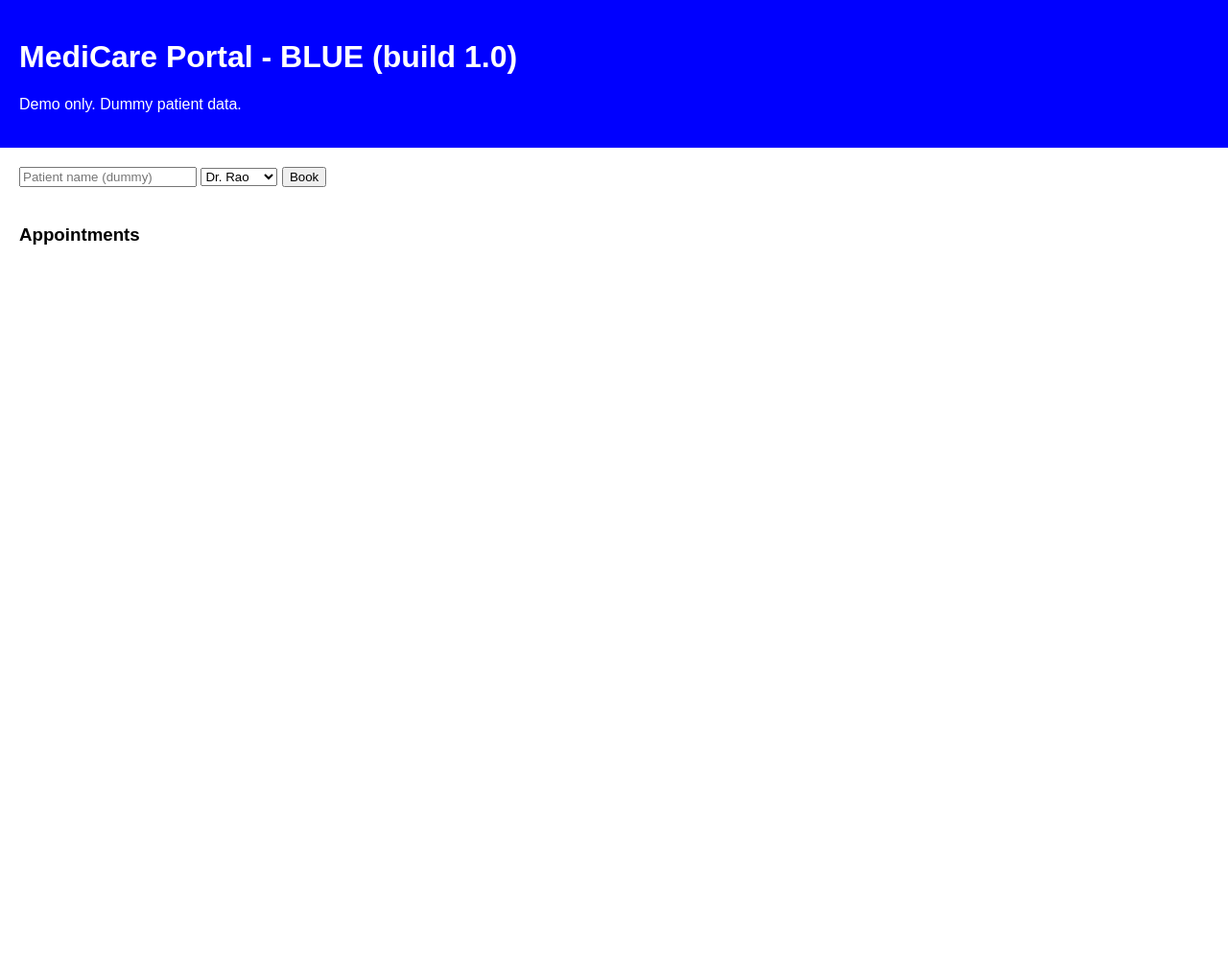
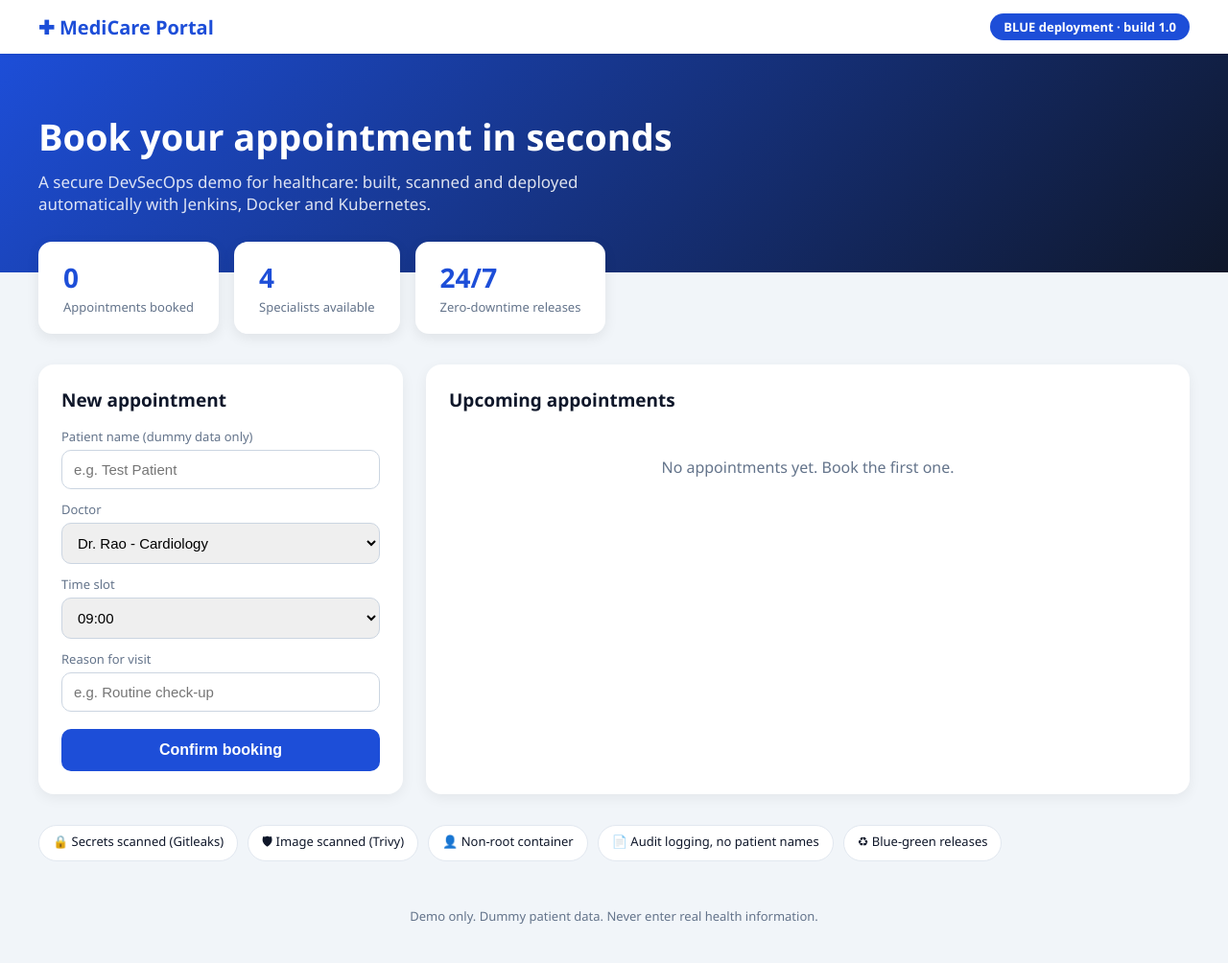
Before and after one commit to aimanmunshi/medicare-portal, a Flask app: page / in a window 1280 px wide. Shown: the whole page at 96% size. Before the commit the page ends 255 px from the top, so only its background shows below. Run offline with Flask 3, Linux system fonts and the light colour scheme.

Commit message:
Update index.html

```diff
--- a/templates/index.html
+++ b/templates/index.html
@@ -1,13 +1,99 @@
-<body style="font-family:sans-serif;margin:0">
-  <div style="background:{{ color }};color:white;padding:20px">
-    <h1>MediCare Portal - {{ color|upper }} (build {{ version }})</h1>
-    <p>Demo only. Dummy patient data.</p>
+<!DOCTYPE html>
+<html lang="en">
+<head>
+<meta charset="utf-8">
+<meta name="viewport" content="width=device-width, initial-scale=1">
+<title>MediCare Portal</title>
+<style>
+  :root { --accent: {{ '#1d4ed8' if color == 'blue' else '#15803d' }};
+          --accent-soft: {{ '#dbeafe' if color == 'blue' else '#dcfce7' }};
+          --ink: #0f172a; --muted: #64748b; --bg: #f1f5f9; }
+  * { box-sizing: border-box; }
+  body { margin: 0; font-family: "Segoe UI", system-ui, sans-serif; background: var(--bg); color: var(--ink); }
+  nav { background: #fff; padding: 14px 40px; display: flex; justify-content: space-between;
+        align-items: center; box-shadow: 0 1px 4px rgba(0,0,0,.08); position: sticky; top: 0; }
+  .logo { font-weight: 700; font-size: 20px; color: var(--accent); }
+  .badge { background: var(--accent); color: #fff; padding: 5px 14px; border-radius: 999px; font-size: 13px; font-weight: 600; }
+  .hero { background: linear-gradient(135deg, var(--accent), #0f172a); color: #fff; padding: 60px 40px; }
+  .hero h1 { margin: 0 0 10px; font-size: 38px; }
+  .hero p { margin: 0; opacity: .85; font-size: 17px; max-width: 620px; }
+  .stats { display: flex; gap: 16px; padding: 0 40px; margin-top: -32px; flex-wrap: wrap; }
+  .stat { background: #fff; border-radius: 14px; padding: 18px 26px; box-shadow: 0 4px 14px rgba(0,0,0,.08); min-width: 160px; }
+  .stat b { display: block; font-size: 28px; color: var(--accent); }
+  .stat span { color: var(--muted); font-size: 13px; }
+  main { display: grid; grid-template-columns: 380px 1fr; gap: 24px; padding: 32px 40px; }
+  @media (max-width: 860px) { main { grid-template-columns: 1fr; } nav, .hero, .stats, main { padding-left: 18px; padding-right: 18px; } }
+  .card { background: #fff; border-radius: 16px; padding: 24px; box-shadow: 0 4px 14px rgba(0,0,0,.06); }
+  .card h2 { margin: 0 0 16px; font-size: 19px; }
+  label { display: block; font-size: 13px; color: var(--muted); margin: 12px 0 5px; }
+  input, select { width: 100%; padding: 11px 12px; border: 1px solid #cbd5e1; border-radius: 10px; font-size: 15px; }
+  input:focus, select:focus { outline: 2px solid var(--accent); border-color: transparent; }
+  button { width: 100%; margin-top: 18px; padding: 13px; background: var(--accent); color: #fff; border: 0;
+           border-radius: 10px; font-size: 16px; font-weight: 600; cursor: pointer; }
+  button:hover { filter: brightness(1.1); }
+  .appt { display: flex; gap: 14px; align-items: center; padding: 14px 0; border-bottom: 1px solid #e2e8f0; }
+  .appt:last-child { border: 0; }
+  .time { background: var(--accent-soft); color: var(--accent); font-weight: 700; padding: 10px 12px; border-radius: 10px; }
+  .appt small { color: var(--muted); display: block; }
+  .empty { color: var(--muted); padding: 30px 0; text-align: center; }
+  .secure { display: flex; flex-wrap: wrap; gap: 10px; padding: 0 40px 28px; }
+  .secure span { background: #fff; border: 1px solid #e2e8f0; border-radius: 999px; padding: 7px 14px; font-size: 13px; }
+  footer { text-align: center; color: var(--muted); font-size: 13px; padding: 20px 20px 40px; }
+</style>
+</head>
+<body>
+<nav>
+  <div class="logo">&#10010; MediCare Portal</div>
+  <div class="badge">{{ color|upper }} deployment &middot; build {{ version }}</div>
+</nav>
+
+<section class="hero">
+  <h1>Book your appointment in seconds</h1>
+  <p>A secure DevSecOps demo for healthcare: built, scanned and deployed automatically with Jenkins, Docker and Kubernetes.</p>
+</section>
+
+<section class="stats">
+  <div class="stat"><b>{{ appts|length }}</b><span>Appointments booked</span></div>
+  <div class="stat"><b>{{ doctors|length }}</b><span>Specialists available</span></div>
+  <div class="stat"><b>24/7</b><span>Zero-downtime releases</span></div>
+</section>
+
+<main>
+  <div class="card">
+    <h2>New appointment</h2>
+    <form method="post" action="/book">
+      <label>Patient name (dummy data only)</label>
+      <input name="name" placeholder="e.g. Test Patient" required maxlength="50">
+      <label>Doctor</label>
+      <select name="doctor">{% for d in doctors %}<option>{{ d }}</option>{% endfor %}</select>
+      <label>Time slot</label>
+      <select name="slot">{% for s in slots %}<option>{{ s }}</option>{% endfor %}</select>
+      <label>Reason for visit</label>
+      <input name="reason" placeholder="e.g. Routine check-up" maxlength="80">
+      <button>Confirm booking</button>
+    </form>
   </div>
-  <form method="post" action="/book" style="padding:20px">
-    <input name="name" placeholder="Patient name (dummy)" required>
-    <select name="doctor"><option>Dr. Rao</option><option>Dr. Mehta</option></select>
-    <button>Book</button>
-  </form>
-  <h3 style="padding:0 20px">Appointments</h3>
-  <ul>{% for a in appts %}<li>{{ a.name }} with {{ a.doctor }}</li>{% endfor %}</ul>
+
+  <div class="card">
+    <h2>Upcoming appointments</h2>
+    {% for a in appts %}
+      <div class="appt">
+        <div class="time">{{ a.slot }}</div>
+        <div><b>{{ a.name }}</b> with {{ a.doctor }}<small>{{ a.reason or 'General visit' }}</small></div>
+      </div>
+    {% else %}
+      <div class="empty">No appointments yet. Book the first one.</div>
+    {% endfor %}
+  </div>
+</main>
+
+<div class="secure">
+  <span>&#128274; Secrets scanned (Gitleaks)</span>
+  <span>&#128737; Image scanned (Trivy)</span>
+  <span>&#128100; Non-root container</span>
+  <span>&#128196; Audit logging, no patient names</span>
+  <span>&#9851; Blue-green releases</span>
+</div>
+<footer>Demo only. Dummy patient data. Never enter real health information.</footer>
 </body>
+</html>
```
